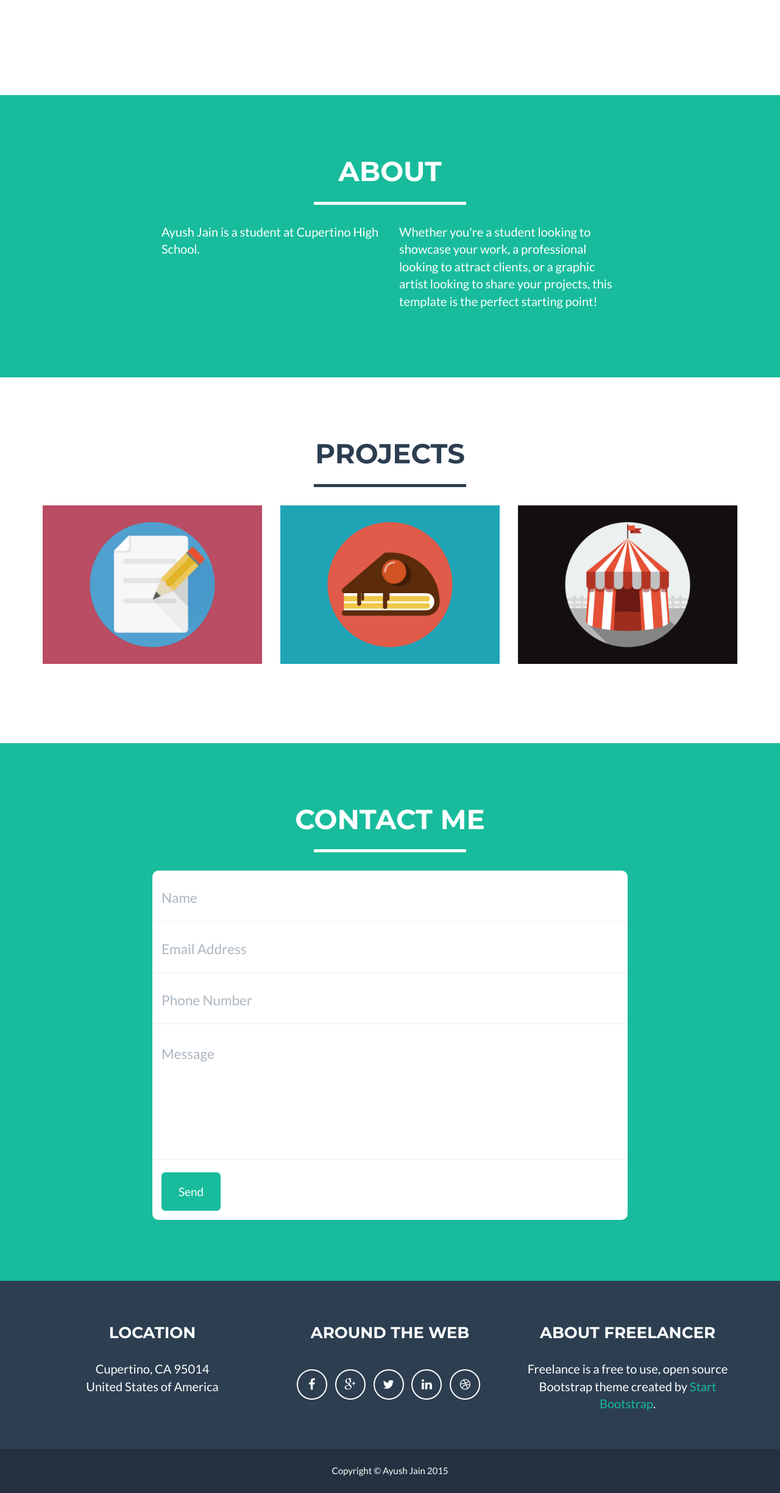
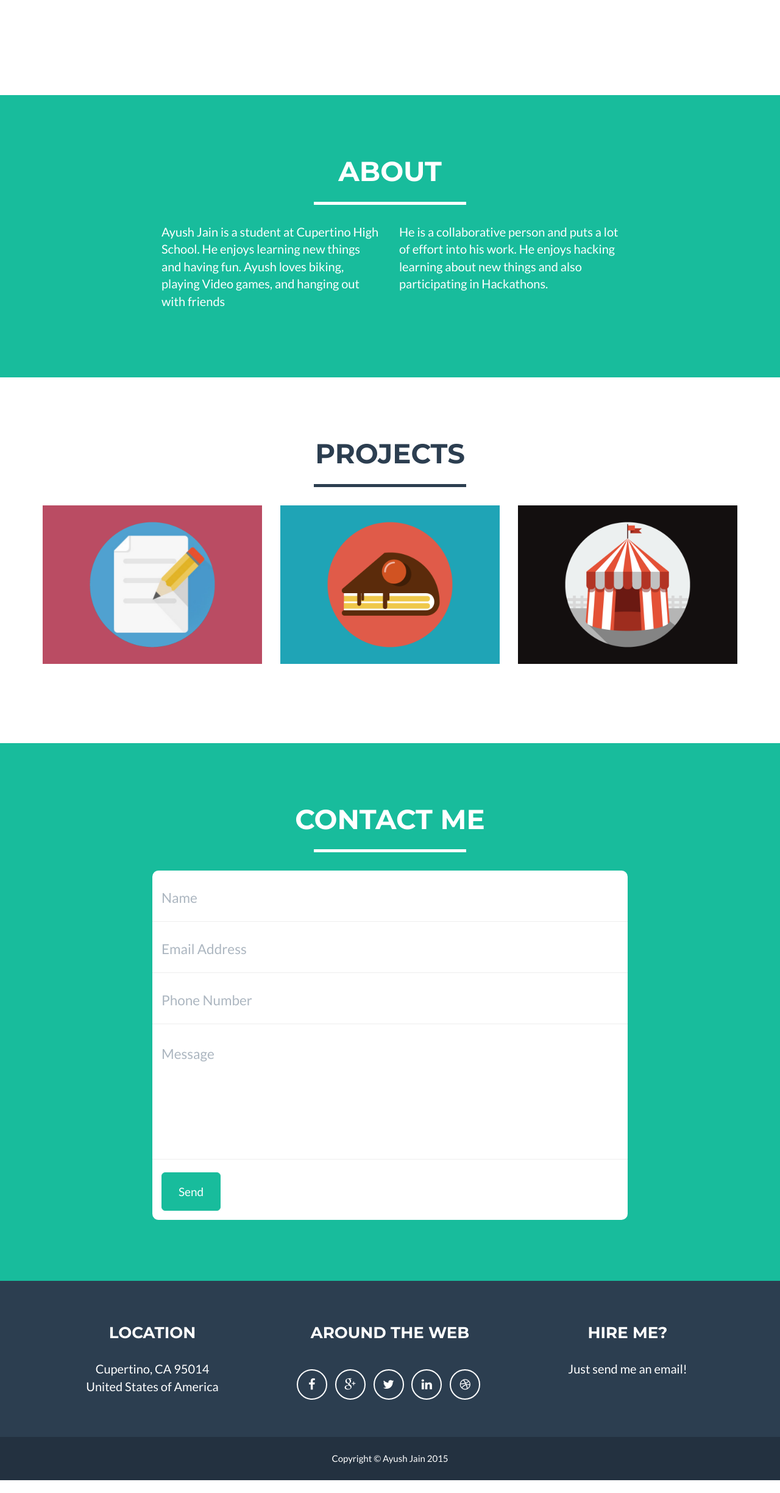
Before and after one commit to ayushajain/ayushajain.github.io, a plain HTML site: page index.html in a window 1280 px wide. Shown: the part 1584-4033 px from the top of the page at 61% size. After the commit the page ends 4012 px from the top, so only its background shows below. Drawn offline with nearby package versions, Linux system fonts and the light colour scheme; grey boxes are pictures that could not be loaded.

Commit message:
final edirs

```diff
--- a/index.html
+++ b/index.html
@@ -56,13 +56,13 @@
                         <a href="#page-top"></a>
                     </li>
                     <li class="page-scroll">
-                        <a href="#portfolio">Timeline</a>
+                        <a href="#timeline">Timeline</a>
                     </li>
                     <li class="page-scroll">
                         <a href="#about">About</a>
                     </li>
                     <li class="page-scroll">
-                        <a href="#timeline">Projects</a>
+                        <a href="#portfolio">Projects</a>
                     </li>
                     <li class="page-scroll">
                         <a href="#contact">Contact</a>
@@ -112,10 +112,10 @@
             </div>
             <div class="row">
                 <div class="col-lg-4 col-lg-offset-2">
-                    <p>Ayush Jain is a student at Cupertino High School.</p>
+                    <p>Ayush Jain is a student at Cupertino High School. He enjoys learning new things and having fun. Ayush loves biking, playing Video games, and hanging out with friends</p>
                 </div>
                 <div class="col-lg-4">
-                    <p>Whether you're a student looking to showcase your work, a professional looking to attract clients, or a graphic artist looking to share your projects, this template is the perfect starting point!</p>
+                    <p>He is a collaborative person and puts a lot of effort into his work. He enjoys hacking learning about new things and also participating in Hackathons.</p>
                 </div>
             </div>
         </div>
@@ -259,8 +259,8 @@
                         </ul>
                     </div>
                     <div class="footer-col col-md-4">
-                        <h3>About Freelancer</h3>
-                        <p>Freelance is a free to use, open source Bootstrap theme created by <a href="http://startbootstrap.com">Start Bootstrap</a>.</p>
+                        <h3>Hire Me?</h3><p>
+                        Just send me an email!</p>
                     </div>
                 </div>
             </div>
```
